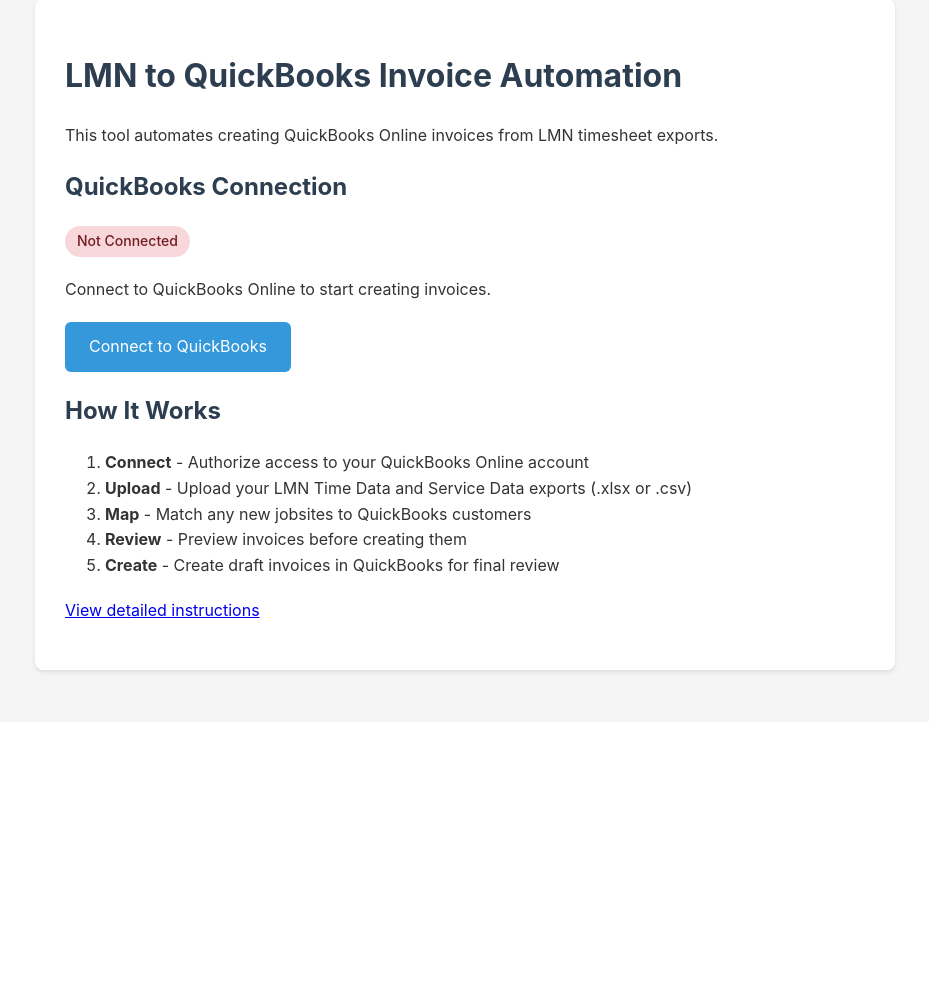
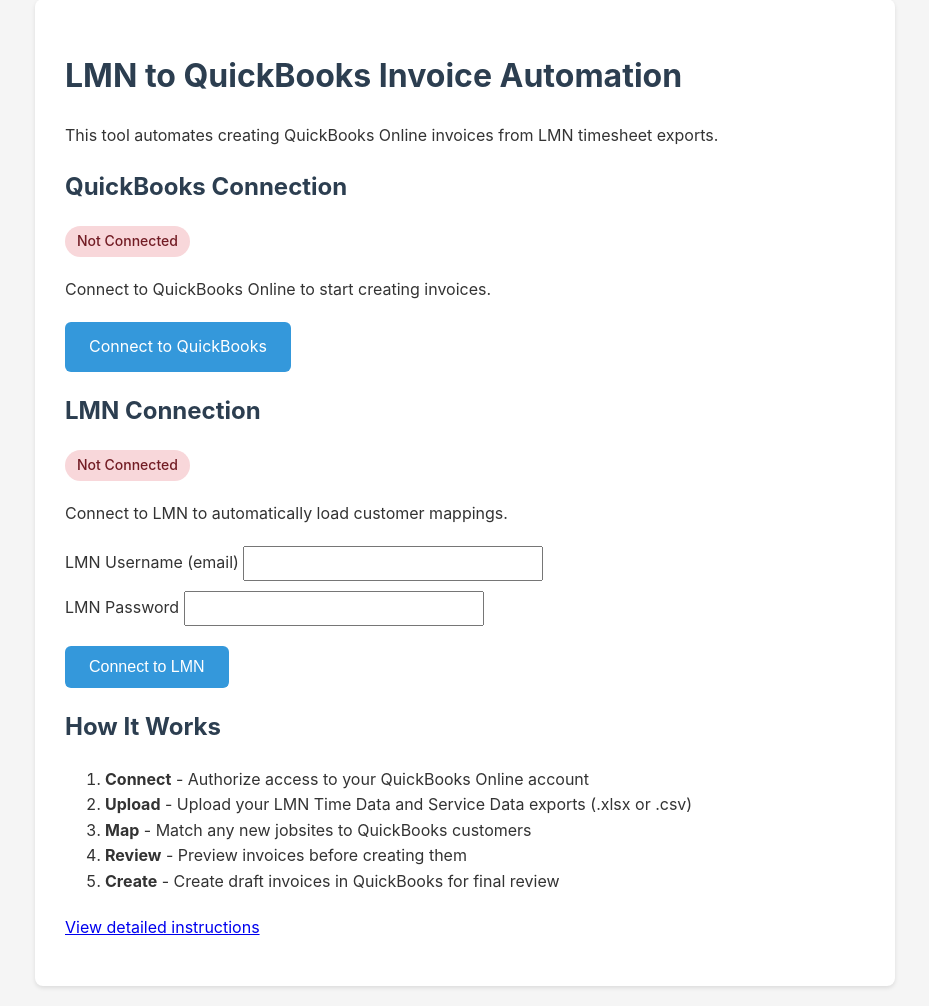
Before and after one commit to Mattnellycodes/LMN-to-QB-invoice, a Flask app: page / in a window 1280 px wide. Shown: the part 78-1084 px from the top of the page, without its empty margins (175-1104 px from the left). Before the commit the page ends 753 px from the top, so only its background shows below. Run offline with Flask 3, Linux system fonts and the light colour scheme; data that the repository does not hold is empty; some libraries are stand-ins or nearby versions.

Commit message:
Add automated LMN authentication via OAuth2
- Add LMN credentials storage in database (src/db/lmn_credentials.py)
- Add LMN OAuth2 auth module with ROPC grant (src/lmn/auth.py)
- Add web routes for LMN connect/disconnect/test
- Add LMN connection UI to home page with status badge
- Token auto-caches (~18hr lifetime) and refreshes on expiry
- Falls back to LMN_API_TOKEN env var if no credentials stored

Co-Authored-By: Claude Opus 4.5 <noreply@anthropic.com>

```diff
--- a/app.py
+++ b/app.py
@@ -101,16 +101,40 @@ def health():
 
 @app.route("/")
 def index():
-    """Landing page with QuickBooks connection status."""
+    """Landing page with QuickBooks and LMN connection status."""
     from src.qbo.context import has_qbo_credentials
 
     is_connected = has_qbo_credentials()
     realm_id = session.get("qbo_tokens", {}).get("realm_id") if is_connected else None
 
+    # Check LMN status
+    lmn_connected = False
+    lmn_using_env = False
+    try:
+        from src.db.lmn_credentials import has_lmn_credentials
+        from src.lmn.auth import get_valid_token
+
+        if has_lmn_credentials():
+            token = get_valid_token()
+            lmn_connected = token is not None
+        else:
+            import os
+            if os.getenv("LMN_API_TOKEN"):
+                lmn_connected = True
+                lmn_using_env = True
+    except Exception:
+        # Database not available - check env var
+        import os
+        if os.getenv("LMN_API_TOKEN"):
+            lmn_connected = True
+            lmn_using_env = True
+
     return render_template(
         "index.html",
         is_connected=is_connected,
         realm_id=realm_id,
+        lmn_connected=lmn_connected,
+        lmn_using_env=lmn_using_env,
     )
 
 
@@ -215,6 +239,137 @@ def auth_status():
     status["has_request_credentials"] = has_qbo_credentials()
 
     return jsonify(status)
+
+
+# =============================================================================
+# LMN Authentication
+# =============================================================================
+
+
+@app.route("/lmn/status")
+def lmn_status():
+    """Check LMN connection status (JSON endpoint)."""
+    from src.lmn.auth import get_valid_token
+
+    try:
+        from src.db.lmn_credentials import has_lmn_credentials, get_cached_token
+
+        has_credentials = has_lmn_credentials()
+        cached_token = get_cached_token()
+
+        # If we have a cached token, we're connected
+        if cached_token:
+            return jsonify({
+                "connected": True,
+                "has_credentials": True,
+                "token_cached": True,
+            })
+
+        # If we have credentials but no cached token, try to get one
+        if has_credentials:
+            token = get_valid_token()
+            return jsonify({
+                "connected": token is not None,
+                "has_credentials": True,
+                "token_cached": token is not None,
+            })
+
+        # Check for env var fallback
+        import os
+        env_token = os.getenv("LMN_API_TOKEN")
+        if env_token:
+            return jsonify({
+                "connected": True,
+                "has_credentials": False,
+                "token_cached": False,
+                "using_env_var": True,
+            })
+
+        return jsonify({
+            "connected": False,
+            "has_credentials": False,
+            "token_cached": False,
+        })
+
+    except Exception as e:
+        # Database not available
+        import os
+        env_token = os.getenv("LMN_API_TOKEN")
+        return jsonify({
+            "connected": env_token is not None,
+            "has_credentials": False,
+            "token_cached": False,
+            "using_env_var": env_token is not None,
+            "db_error": str(e),
+        })
+
+
+@app.route("/lmn/connect", methods=["POST"])
+def lmn_connect():
+    """Save LMN credentials and test authentication."""
+    from src.lmn.auth import authenticate, LMNAuthError
+
+    data = request.json
+    if not data:
+        return jsonify({"error": "Request must be JSON"}), 400
+
+    username = data.get("username", "").strip()
+    password = data.get("password", "")
+
+    if not username or not password:
+        return jsonify({"error": "Username and password are required"}), 400
+
+    try:
+        # Test authentication first
+        token, expires_at = authenticate(username, password)
+
+        # Save credentials and token to database
+        from src.db.lmn_credentials import save_lmn_credentials, save_lmn_token
+        save_lmn_credentials(username, password)
+        save_lmn_token(token, expires_at)
+
+        return jsonify({
+            "success": True,
+            "message": "Connected to LMN successfully",
+            "expires_at": expires_at.isoformat(),
+        })
+
+    except LMNAuthError as e:
+        return jsonify({"error": str(e)}), 401
+    except Exception as e:
+        logger.exception("Error connecting to LMN")
+        return jsonify({"error": f"Failed to save credentials: {e}"}), 500
+
+
+@app.route("/lmn/disconnect", methods=["POST"])
+def lmn_disconnect():
+    """Delete stored LMN credentials."""
+    try:
+        from src.db.lmn_credentials import delete_lmn_credentials
+        delete_lmn_credentials()
+        return jsonify({"success": True, "message": "Disconnected from LMN"})
+    except Exception as e:
+        logger.exception("Error disconnecting from LMN")
+        return jsonify({"error": str(e)}), 500
+
+
+@app.route("/lmn/test", methods=["POST"])
+def lmn_test():
+    """Test LMN API access and return mapping count."""
+    from src.lmn.api import load_mapping_from_lmn_api
+
+    try:
+        mappings = load_mapping_from_lmn_api()
+        return jsonify({
+            "success": True,
+            "mapping_count": len(mappings),
+            "message": f"Successfully loaded {len(mappings)} customer mappings from LMN",
+        })
+    except ValueError as e:
+        return jsonify({"error": str(e)}), 401
+    except Exception as e:
+        logger.exception("Error testing LMN API")
+        return jsonify({"error": str(e)}), 500
 
 
 # =============================================================================
@@ -436,6 +591,9 @@ def results():
     duplicates = result.get("duplicates", [])
     duplicate_jobsite_ids = list(set(d["jobsite_id"] for d in duplicates))
 
+    # Check LMN status for display
+    lmn_mapping_count = result.get("lmn_mapping_count", 0)
+
     # Build display result with only mapped invoices
     display_result = {
         "invoices": mapped_invoices,
@@ -443,6 +601,7 @@ def results():
         "duplicates": duplicates,
         "duplicate_jobsite_ids": duplicate_jobsite_ids,
         "total_amount": sum(inv["total"] for inv in mapped_invoices),
+        "lmn_mapping_count": lmn_mapping_count,
         "summary": {
             "total_jobsites": len(all_invoices),
             "mapped_jobsites": len(mapped_invoices),
--- a/src/web_processing.py
+++ b/src/web_processing.py
@@ -183,6 +183,7 @@ def process_uploaded_files(
 
     # Load customer mappings
     mappings = load_mapping_from_lmn_api()
+    lmn_mapping_count = len(mappings)
 
     # Find unmapped jobsites
     jobsite_ids = [inv.jobsite_id for inv in invoices]
@@ -218,6 +219,7 @@ def process_uploaded_files(
         "invoices": all_invoices,
         "unmapped_jobsites": unmapped_jobsites,
         "duplicates": duplicates,
+        "lmn_mapping_count": lmn_mapping_count,
         "total_amount": total_amount,
         "summary": {
             "total_jobsites": len(invoices),
--- a/templates/index.html
+++ b/templates/index.html
@@ -31,6 +31,66 @@
     </div>
 {% endif %}
 
+<h2 class="mt-20">LMN Connection</h2>
+
+<div class="mb-20" id="lmn-status">
+    {% if lmn_connected %}
+        <span class="status-badge status-connected">Connected</span>
+        {% if lmn_using_env %}
+            <span class="text-muted" style="margin-left: 10px;">(using environment variable)</span>
+        {% endif %}
+    {% else %}
+        <span class="status-badge status-disconnected">Not Connected</span>
+    {% endif %}
+</div>
+
+<div id="lmn-section">
+    {% if lmn_connected and not lmn_using_env %}
+        <p>LMN is connected. Customer mappings will be loaded automatically.</p>
+        <div class="mt-20">
+            <button type="button" class="btn btn-secondary" onclick="testLmnConnection()">Test Connection</button>
+            <button type="button" class="btn btn-secondary" style="margin-left: 10px;" onclick="disconnectLmn()">Disconnect</button>
+        </div>
+        <div id="lmn-test-result" class="mt-20" style="display: none;"></div>
+    {% elif lmn_using_env %}
+        <p>Using LMN token from environment variable. To use automatic authentication, enter your LMN credentials below.</p>
+        <div id="lmn-connect-form" class="mt-20">
+            <form onsubmit="connectLmn(event)">
+                <div class="form-group">
+                    <label for="lmn-username">LMN Username (email)</label>
+                    <input type="email" id="lmn-username" name="username" required style="width: 300px; padding: 8px;">
+                </div>
+                <div class="form-group" style="margin-top: 10px;">
+                    <label for="lmn-password">LMN Password</label>
+                    <input type="password" id="lmn-password" name="password" required style="width: 300px; padding: 8px;">
+                </div>
+                <div class="mt-20">
+                    <button type="submit" class="btn">Connect to LMN</button>
+                </div>
+            </form>
+        </div>
+        <div id="lmn-connect-result" class="mt-20" style="display: none;"></div>
+    {% else %}
+        <p>Connect to LMN to automatically load customer mappings.</p>
+        <div id="lmn-connect-form" class="mt-20">
+            <form onsubmit="connectLmn(event)">
+                <div class="form-group">
+                    <label for="lmn-username">LMN Username (email)</label>
+                    <input type="email" id="lmn-username" name="username" required style="width: 300px; padding: 8px;">
+                </div>
+                <div class="form-group" style="margin-top: 10px;">
+                    <label for="lmn-password">LMN Password</label>
+                    <input type="password" id="lmn-password" name="password" required style="width: 300px; padding: 8px;">
+                </div>
+                <div class="mt-20">
+                    <button type="submit" class="btn">Connect to LMN</button>
+                </div>
+            </form>
+        </div>
+        <div id="lmn-connect-result" class="mt-20" style="display: none;"></div>
+    {% endif %}
+</div>
+
 <h2 class="mt-20">How It Works</h2>
 <ol>
     <li><strong>Connect</strong> - Authorize access to your QuickBooks Online account</li>
@@ -43,3 +103,91 @@
     <a href="https://docs.google.com/document/d/1J_hYbSsxYORKLG77RrbUNZY6MmxMTLKOCaqxqx5VHog/edit?usp=sharing" target="_blank">View detailed instructions</a>
 </p>
 {% endblock %}
+
+{% block scripts %}
+<script>
+async function connectLmn(event) {
+    event.preventDefault();
+
+    const username = document.getElementById('lmn-username').value;
+    const password = document.getElementById('lmn-password').value;
+    const resultDiv = document.getElementById('lmn-connect-result');
+
+    resultDiv.style.display = 'block';
+    resultDiv.className = 'flash info';
+    resultDiv.textContent = 'Connecting to LMN...';
+
+    try {
+        const response = await fetch('/lmn/connect', {
+            method: 'POST',
+            headers: {'Content-Type': 'application/json'},
+            body: JSON.stringify({username, password})
+        });
+
+        const data = await response.json();
+
+        if (response.ok && data.success) {
+            resultDiv.className = 'flash success';
+            resultDiv.textContent = data.message;
+            // Reload page to update status
+            setTimeout(() => window.location.reload(), 1500);
+        } else {
+            resultDiv.className = 'flash error';
+            resultDiv.textContent = data.error || 'Connection failed';
+        }
+    } catch (error) {
+        resultDiv.className = 'flash error';
+        resultDiv.textContent = 'Network error: ' + error.message;
+    }
+}
+
+async function disconnectLmn() {
+    if (!confirm('Disconnect from LMN?')) return;
+
+    try {
+        const response = await fetch('/lmn/disconnect', {
+            method: 'POST',
+            headers: {'Content-Type': 'application/json'}
+        });
+
+        const data = await response.json();
+
+        if (response.ok && data.success) {
+            window.location.reload();
+        } else {
+            alert(data.error || 'Failed to disconnect');
+        }
+    } catch (error) {
+        alert('Network error: ' + error.message);
+    }
+}
+
+async function testLmnConnection() {
+    const resultDiv = document.getElementById('lmn-test-result');
+
+    resultDiv.style.display = 'block';
+    resultDiv.className = 'flash info';
+    resultDiv.textContent = 'Testing LMN connection...';
+
+    try {
+        const response = await fetch('/lmn/test', {
+            method: 'POST',
+            headers: {'Content-Type': 'application/json'}
+        });
+
+        const data = await response.json();
+
+        if (response.ok && data.success) {
+            resultDiv.className = 'flash success';
+            resultDiv.textContent = data.message;
+        } else {
+            resultDiv.className = 'flash error';
+            resultDiv.textContent = data.error || 'Test failed';
+        }
+    } catch (error) {
+        resultDiv.className = 'flash error';
+        resultDiv.textContent = 'Network error: ' + error.message;
+    }
+}
+</script>
+{% endblock %}
--- a/templates/results.html
+++ b/templates/results.html
@@ -4,6 +4,12 @@
 
 {% block content %}
 <h1>Invoice Preview</h1>
+
+{% if result.lmn_mapping_count %}
+<div class="flash success" style="margin-bottom: 15px;">
+    Loaded {{ result.lmn_mapping_count }} customer mappings from LMN
+</div>
+{% endif %}
 
 {% if result.skipped_jobsites %}
 <div class="flash warning">
```
Also changed, not shown: claude.md (+10 -2 lines), src/db/connection.py (+13 -1 lines), src/db/lmn_credentials.py (added, +110 -0 lines), src/lmn/api.py (+12 -3 lines), src/lmn/auth.py (added, +145 -0 lines), src/mapping/customer_mapping.py (+8 -4 lines), README.md.
